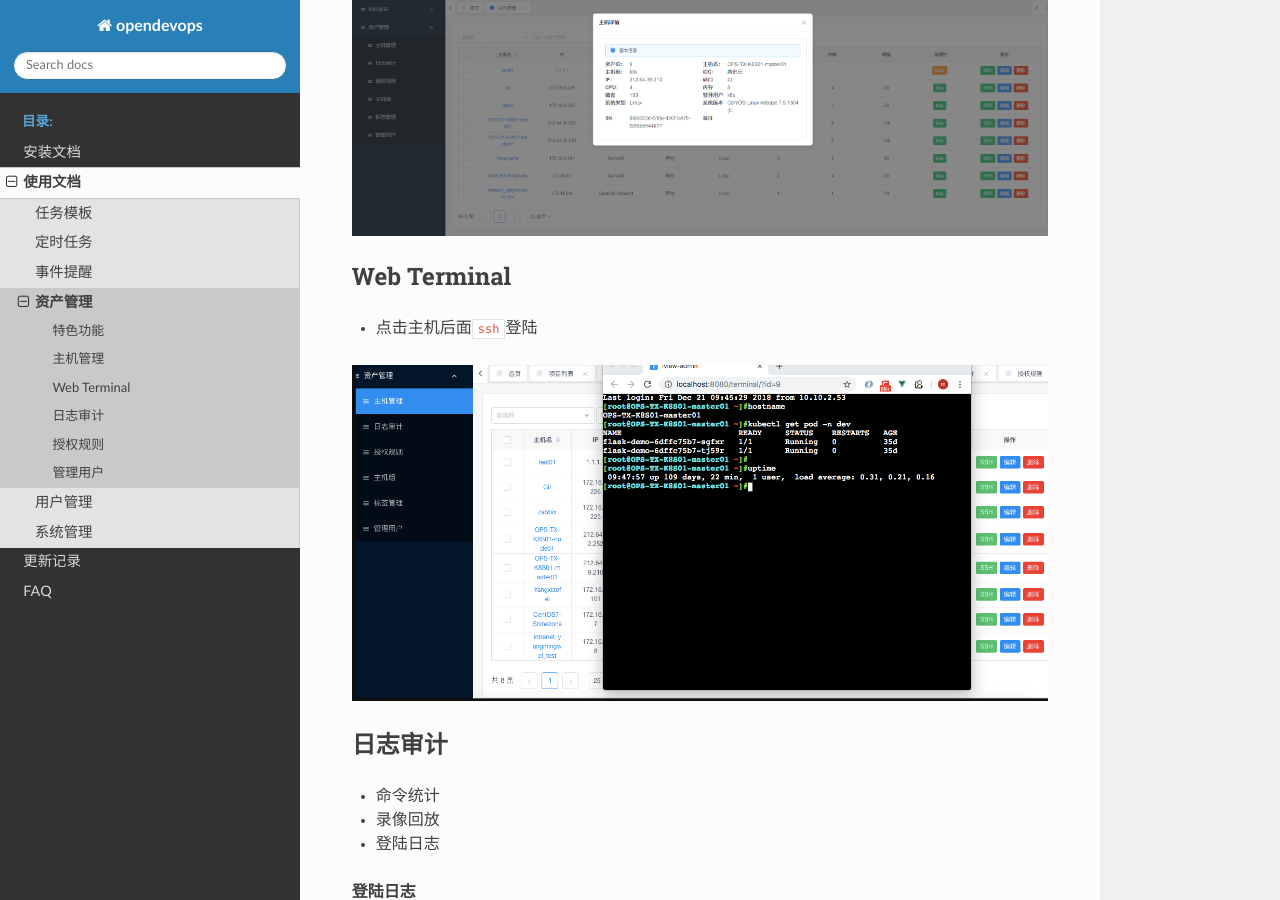
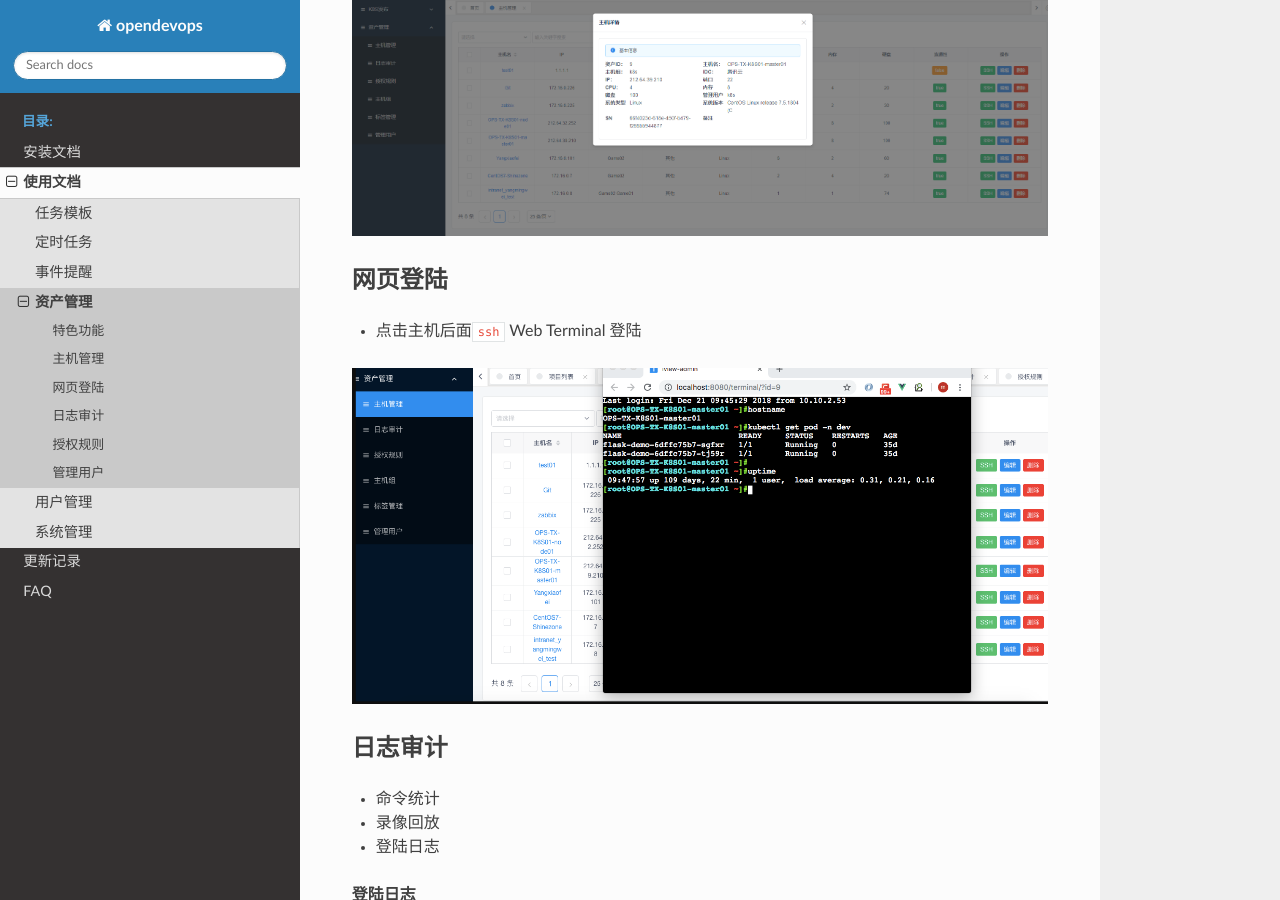
Before and after one commit to opendevops-cn/opendevops, a Sphinx documentation site: the page built from docs/source/cmdb_manager.md, in a window 1280 px wide and 900 px high, scrolled down 2191 px. Built offline with Sphinx 7.4.7 and the Read the Docs theme 2.0.0, drawn with Linux system fonts in a browser that asks for light colours; pages that are not in the unit, such as notebooks, are missing from menus.

Commit message:
upload cmdb html docs

```diff
--- a/docs/source/cmdb_manager.md
+++ b/docs/source/cmdb_manager.md
@@ -50,8 +50,9 @@ CMDB主要功能：`主机/主机组/标签管理`、`Web Terminal登陆`、`日
 
 ![](./_static/images/cmdb_host_info.png)
 
-#### Web Terminal
-- 点击主机后面`ssh`登陆
+#### 网页登陆
+
+- 点击主机后面`ssh` Web Terminal 登陆
 
 ![](./_static/images/web_ssh.png)
 
```
